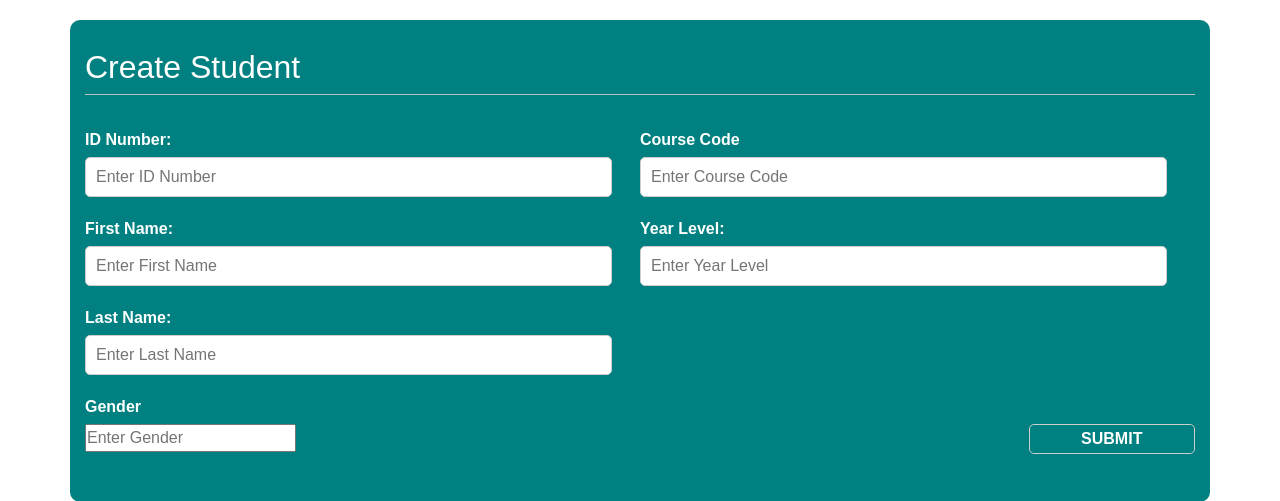
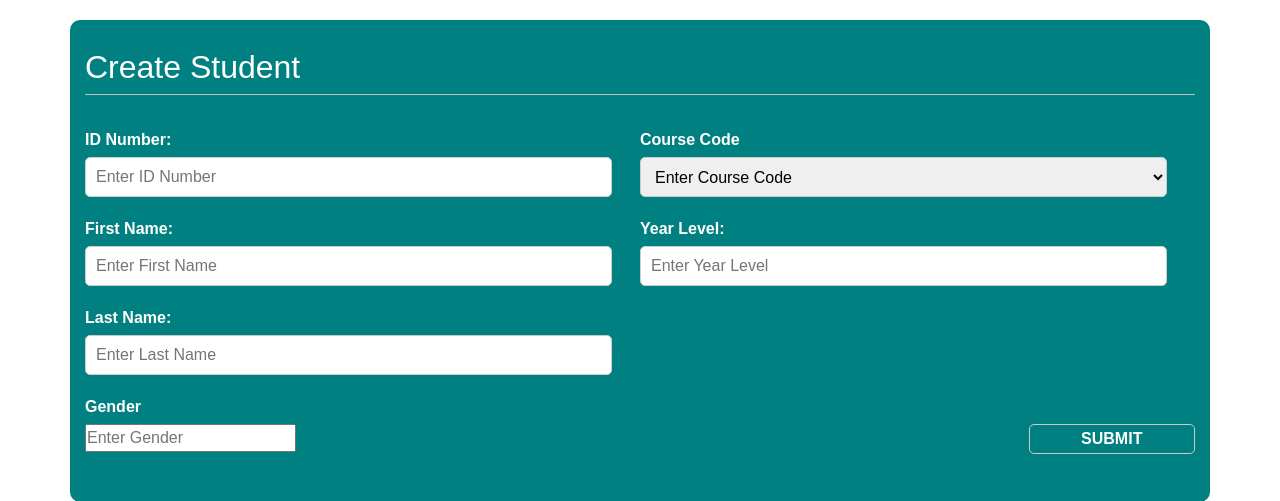
Before and after one commit to joannagiga/SSIS_v3, a Flask app: page /student/add in a window 1280 px wide. Shown: the part 72-573 px from the top of the page. Run offline with Flask 3, Linux system fonts and the light colour scheme; some libraries are stand-ins or nearby versions.

Commit message:
added dropdown

```diff
--- a/app/routes/studentroute.py
+++ b/app/routes/studentroute.py
@@ -7,7 +7,8 @@ student_bp = Blueprint('student', __name__)
 @student_bp.route('/student/', methods=['GET', 'POST'])
 def students():
     students = student_list()
-    return render_template('students.html', students=students)
+    courses = get_courseCode()
+    return render_template('students.html', students=students, courses=courses)
 
 @student_bp.route('/student/add', methods=['GET', 'POST'])
 def add_student():
--- a/app/static/css/style.css
+++ b/app/static/css/style.css
@@ -124,3 +124,12 @@ h2 {
 td form, td button {
   display: inline-block;
 }
+.input-box select {
+  height: 40px;
+  width: 95%;
+  padding: 0 10px;
+  border-radius: 5px;
+  border: 1px solid #ccc;
+  outline: none;
+  color: #000;
+}
--- a/app/templates/students.html
+++ b/app/templates/students.html
@@ -35,7 +35,12 @@
           </div>
           <div class="input-box">
             <label class="details">Course Code</label>
-            <input type="text" id="course_code" name="course_code" placeholder="Enter Course Code" required>
+            <select id="course_code" name="course_code" placeholder="Enter Course Code" required>
+              <option value="" disabled selected>Enter Course Code</option>
+              {% for course in courses %}
+                <option value="{{course.course_code}}">{{course.course_code}}</option>
+              {% endfor %}
+            </select>
           </div>
           <div class="input-box">
             <label for="first_name">First Name:</label>
```
